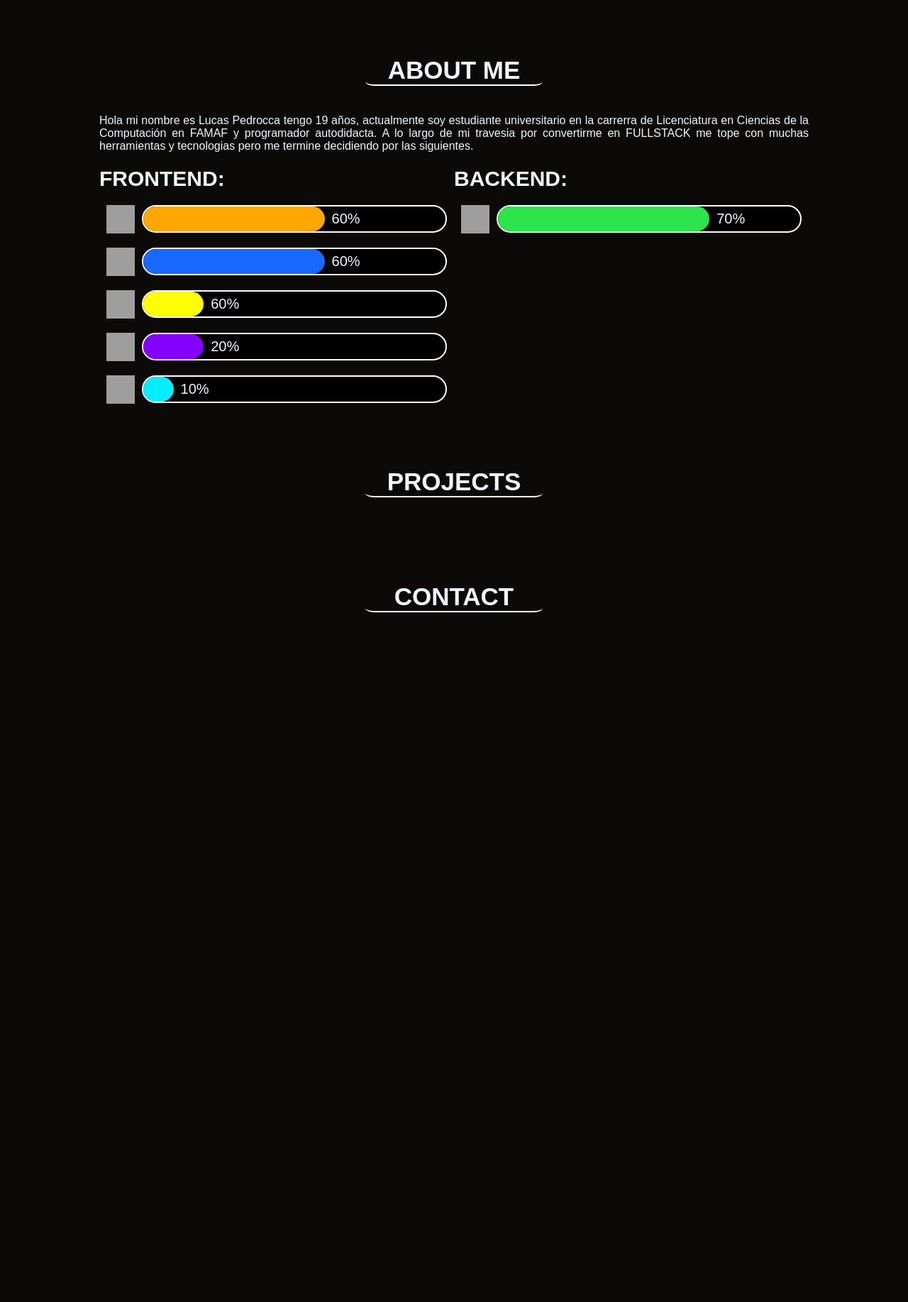
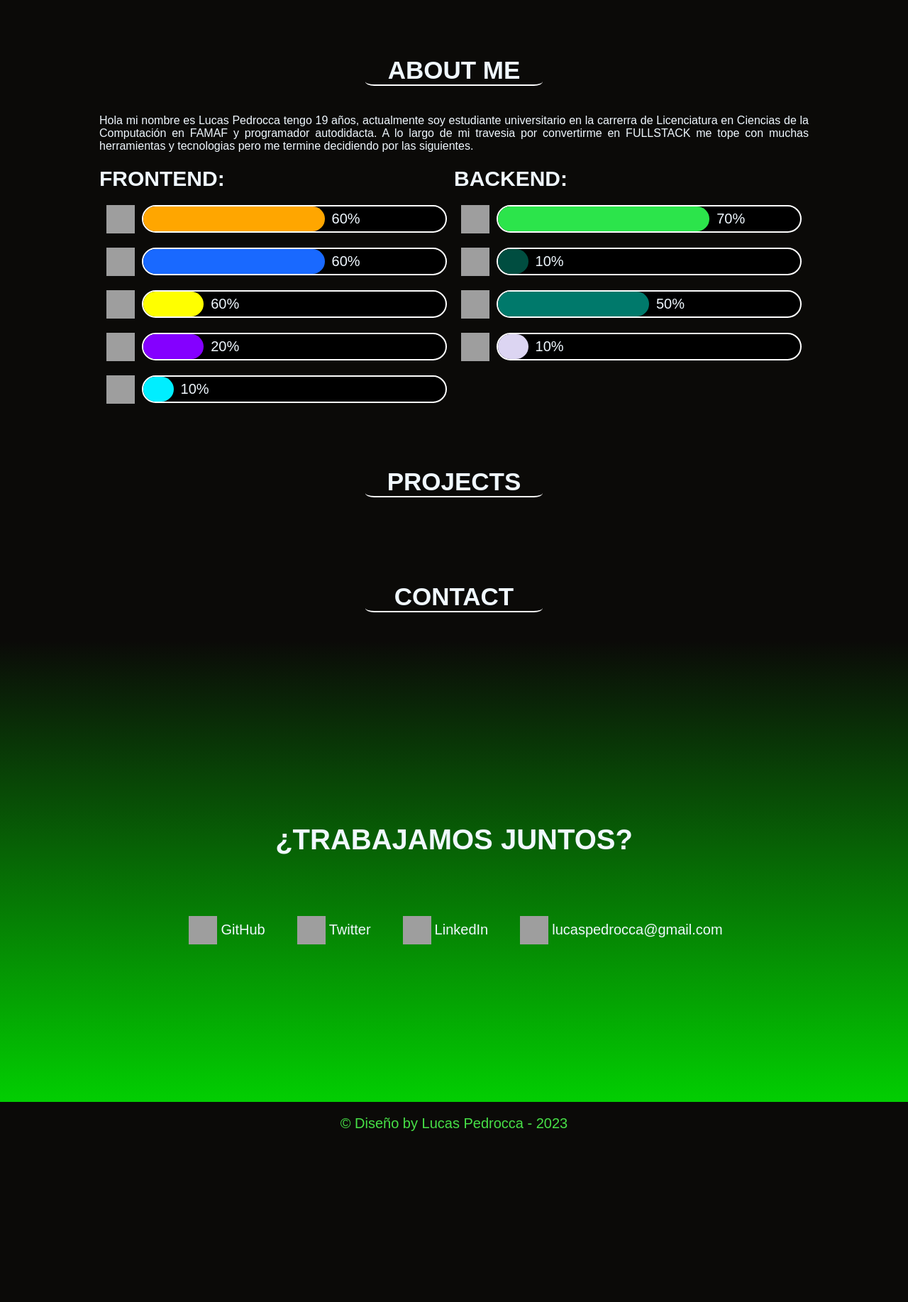
Before and after one commit to lucaspedrocca/workspace, a PHP site: page /portfolio.html in a window 1280 px wide. Shown: the part 801-2636 px from the top of the page at 71% size. After the commit the page ends 2395 px from the top, so only its background shows below. Run offline with PHP 8.4, Linux system fonts and the light colour scheme; grey boxes are pictures that could not be loaded.

Commit message:
contact y footer terminado.

```diff
--- a/Proyectos/portfolio_hub/portfolio.css
+++ b/Proyectos/portfolio_hub/portfolio.css
@@ -10,6 +10,7 @@ html{
     background-color: var(--primary-color);
     width: 100%;
     height: 100%;
+    scroll-behavior: smooth;
 
 }
 
@@ -133,7 +134,7 @@ header {
 
 /* MAIN DOC */
 
-.main-doc{
+.centrado{
     width: 80%;
     max-width: 1000px;
     margin: 0 auto;
@@ -185,32 +186,49 @@ header {
     width: 60%;
 }
 
+
+/* PORCENTAJES TECNOLOGIAS */
+
 .css{
-    background-color:rgb(25, 105, 255);
+    background-color:#1969ff;
     width: 60%;
 }
 
 .python{
-    background-color: rgb(44, 228, 75);
+    background-color: #2ce44b;
     width: 70%;
 }
 
 .javascript{
-    background-color: rgb(255, 255, 0);
+    background-color: #ffff00;
     width: 20%;
 
 }
 
 .bootstrap{
-    background-color:rgb(132, 0, 255);
+    background-color:#8400ff;
     width: 20%;
 }
 
 .react{
-    background-color:rgb(0, 238, 255);
+    background-color:#00eeff;
     width: 10%;
 }
 
+.django{
+    background-color:#004D40;
+    width: 10%;
+}
+
+.MySQL{
+    background-color:#00796B;
+    width: 50%;
+}
+
+.php{
+    background-color:#DCD5F2;
+    width: 10%;
+}
 
 
 .level-tool-bar.empty{
@@ -225,6 +243,76 @@ header {
     font-size: 20px;
 }
 
+/* CONTACT */
+.networks{
+    display: flex;
+}
+
+#contact{
+    align-items: center;
+}
+
+#title-contact{
+    width: 100%;
+    text-align: center;
+    font-size: 40px;
+    margin: 60px auto;
+}
+
+.icon-media{
+    width: 40px;
+    height: 40px;
+    padding: 5px;
+}
+
+.social-media{
+    display: flex;
+    width: 100%;
+    font-size: 20px;
+    justify-items: center;
+    margin: 20px;
+}
+
+.profile-link{
+    display: flex;
+    margin: auto;
+}
+
+.profile-link:hover{
+    animation: lower 3s 0.5s linear 1;
+    border: 0;
+
+
+
+}
+
+#contact-box{
+    background: linear-gradient(var(--primary-color), #00ff00cc);
+    height: 650px;
+    width: 100%;
+    display: flex;
+    align-items: center;
+    justify-content: center;
+    flex-direction: column;
+
+}
+
+/* FOOTER */
+
+#footer {
+    width: 100%;
+    height: 60px;
+    font-size: 20px;
+    background-color: var(--primary-color);
+    display: flex;
+    align-items: center;
+    justify-content: center;
+
+}
+
+.author{
+    color: #2ce44b;
+}
 
 /* MEDIA QUERYS */
 
@@ -246,15 +334,19 @@ header {
     .nav-link{
         padding: 20px 15px;
     }
+}
 
 
+/* ANIMATIONS */
+
+@keyframes lower {
+    0%{
+        position: relative;
+        top: 15px;
+    }
 
 }
 
-
-
-
-/* ANIMATIONS */
 @keyframes rgb {
     0% {
         border-bottom: 2px solid rgb(255, 0, 0);
@@ -320,6 +412,4 @@ header {
         border-bottom: 2px solid rgb(255, 0, 0);
         color: rgb(255, 0, 0);
     }
-
-
 }
--- a/Proyectos/portfolio_hub/portfolio.html
+++ b/Proyectos/portfolio_hub/portfolio.html
@@ -25,8 +25,8 @@
             </div>
         </header>
 
-        <main class="main-doc">
-            <section id="about">
+        <main>
+            <section id="about" class="centrado">
                 <h2 class="title-medium">ABOUT ME</h2>
                 <div>
                     <p>Hola mi nombre es Lucas Pedrocca tengo 19 años, actualmente soy estudiante universitario en la carrerra de Licenciatura en Ciencias de la Computación en FAMAF y programador autodidacta. A lo largo de mi travesia por convertirme en FULLSTACK me tope con muchas herramientas y tecnologias pero me termine decidiendo por las siguientes.</p>
@@ -69,7 +69,7 @@
                         </div>
 
                         <div class="tool">
-                            <img  class="icon-tool"  alt="react icon" title="react icon" src="https://img.icons8.com/color/48/null/react-native.png"/>
+                            <img  class="icon-tool" alt="react icon" title="react icon" src="https://img.icons8.com/color/48/null/react-native.png"/>
                             <div class="full-tool-bar">
                                 <div class="level-tool-bar react"></div>
                                 <div class="level-tool-bar empty"><p class="porcentaje">10%</p></div>
@@ -79,144 +79,78 @@
 
                     <div id="backend-tools">
                         <h2 class="title-tools">BACKEND:</h2>
+
                         <div class="tool">
-                            <img class="icon-tool"  alt="python icon" title="python icon" src="https://img.icons8.com/color/48/null/python--v1.png"/>
+                            <img class="icon-tool" alt="python icon" title="python icon" src="https://img.icons8.com/color/48/null/python--v1.png"/>
                             <div class="full-tool-bar">
                                 <div class="level-tool-bar python"></div>
                                 <div class="level-tool-bar empty"><p class="porcentaje">70%</p></div>
                             </div>
                         </div>
+
+                        <div class="tool">
+                            <img class="icon-tool" alt="django icon" title="django icon" src="https://img.icons8.com/color/48/null/django.png"/>
+                            <div class="full-tool-bar">
+                                <div class="level-tool-bar django"></div>
+                                <div class="level-tool-bar empty"><p class="porcentaje">10%</p></div>
+                            </div>
+                        </div>
+
+                        <div class="tool">
+                            <img class="icon-tool" alt="MySQL icon" title="MySQL icon" src="https://img.icons8.com/color/48/null/mysql-logo.png"/>
+                            <div class="full-tool-bar">
+                                <div class="level-tool-bar MySQL"></div>
+                                <div class="level-tool-bar empty"><p class="porcentaje">50%</p></div>
+                            </div>
+                        </div>
+
+                        <div class="tool">
+                            <img class="icon-tool" alt="php icon" title="php icon" src="https://img.icons8.com/officel/40/null/php-logo.png"/>
+                            <div class="full-tool-bar">
+                                <div class="level-tool-bar php"></div>
+                                <div class="level-tool-bar empty"><p class="porcentaje">10%</p></div>
+                            </div>
+                        </div>
+
                     </div>
                 </div>
             </section>
 
-            <section id="projects">
+            <section id="projects" class="centrado">
                 <h2 class="project-title title-medium">PROJECTS</h2>
             </section>
 
             <section id="contact">
-                <div>
-                <h2 class="title-medium">CONTACT</h2>
-                </div>
+                <h2 class="title-medium contact">CONTACT</h2>
 
-                <div class="networks">
-                    <div class="social-media">
-                        <a class="profile-link" href="#"></a>
+                <div id="contact-box">
+                    <h2 id="title-contact">¿TRABAJAMOS JUNTOS?</h2>
+                    <div class="networks">
+                        <div class="social-media">
+                            <img class="icon-media" src="https://img.icons8.com/ios-glyphs/90/FFFFFF/github.png"/>
+                            <a class="profile-link" target="_blank" href="https://github.com/lucaspedrocca">GitHub</a>
+                        </div>
+
+                        <div class="social-media">
+                            <img class="icon-media" src="https://img.icons8.com/ios-glyphs/90/FFFFFF/twitter--v1.png"/>
+                            <a class="profile-link" target="_blank" href="https://twitter.com/LucasPedrocca">Twitter</a>
+                        </div>
+
+                        <div class="social-media">
+                            <img class="icon-media" src="https://img.icons8.com/ios-glyphs/90/FFFFFF/linkedin-2--v1.png"/>
+                            <a class="profile-link" target="_blank" href="https://www.linkedin.com/in/lucas-pedrocca/">LinkedIn</a>
+                        </div>
+
+                        <div class="social-media">
+                            <img class="icon-media" src="https://img.icons8.com/windows/96/FFFFFF/filled-message.png"/>
+                            <a class="profile-link" target="_blank">lucaspedrocca@gmail.com</a>
+                        </div>
                     </div>
                 </div>
             </section>
         </main>
-        <footer>
-
-        </footer>
-
-        <br>
-        <br>
-        <br>
-        <br>
-        <br>
-        <br>
-        <br>
-        <br>
-        <br>
-        <br>
-        <br>
-        <br>
-        <br>
-        <br>
-        <br>
-        <br>
-        <br>
-        <br>
-        <br>
-        <br>
-        <br>
-        <br>
-        <br>
-        <br>
-        <br>
-        <br>
-        <br>
-        <br>
-        <br>
-        <br>
-        <br>
-        <br>
-        <br>
-        <br>
-        <br>
-        <br>
-        <br>
-        <br>
-        <br>
-        <br>
-        <br>
-        <br>
-        <br>
-        <br>
-        <br>
-        <br>
-        <br>
-        <br>
-        <br>
-        <br>
-        <br>
-        <br>
-        <br>
-        <br>
-        <br>
-        <br>
-        <br>
-        <br>
-        <br>
-        <br>
-        <br>
-        <br>
-        <br>
-        <br>
-        <br>
-        <br>
-        <br>
-        <br>
-        <br>
-        <br>
-        <br>
-        <br>
-        <br>
-        <br>
-        <br>
-        <br>
-        <br>
-        <br>
-        <br>
-        <br>
-        <br>
-        <br>
-        <br>
-        <br>
-        <br>
-        <br>
-        <br>
-        <br>
-        <br>
-        <br>
-        <br>
-        <br>
-        <br>
-        <br>
-        <br>
-        <br>
-        <br>
-        <br>
-        <br>
-        <br>
-        <br>
-        <br>
-        <br>
-        <br>
-        <br>
-        <br>
-        <br>
-        <br>
+        <footer id="footer">
+            <a class="highlighted-text" href="">© Diseño by Lucas Pedrocca - 2023</a>
+          </footer>
     </body>
 </html>
```
